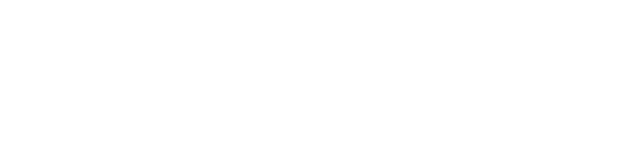
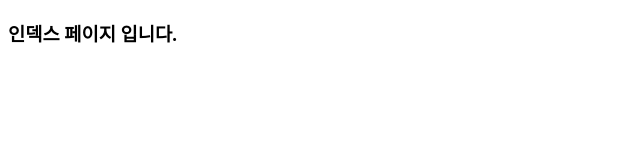
Before and after one commit to daily92/myRepo2, a plain HTML site: page index.html in a window 1280 px wide. Shown: the whole page, without its empty margins (0-640 px from the left). Drawn offline with Linux system fonts and the light colour scheme.

Commit message:
h3 added!

```diff
--- a/index.html
+++ b/index.html
@@ -5,6 +5,6 @@
 	<title>index.html</title>
 </head>
 <body>
-
+	<h3>인덱스 페이지 입니다.</h3>
 </body>
 </html>
```
